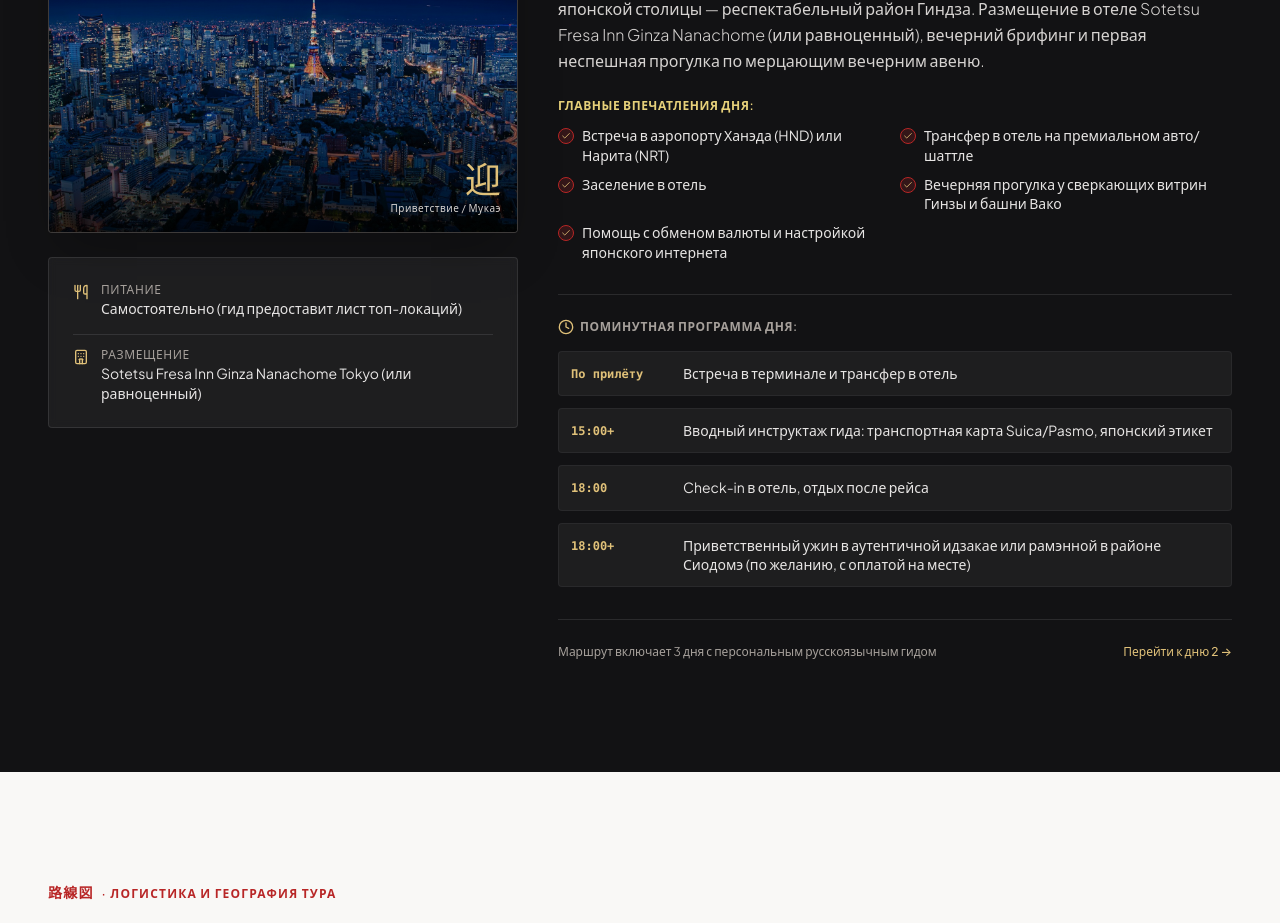
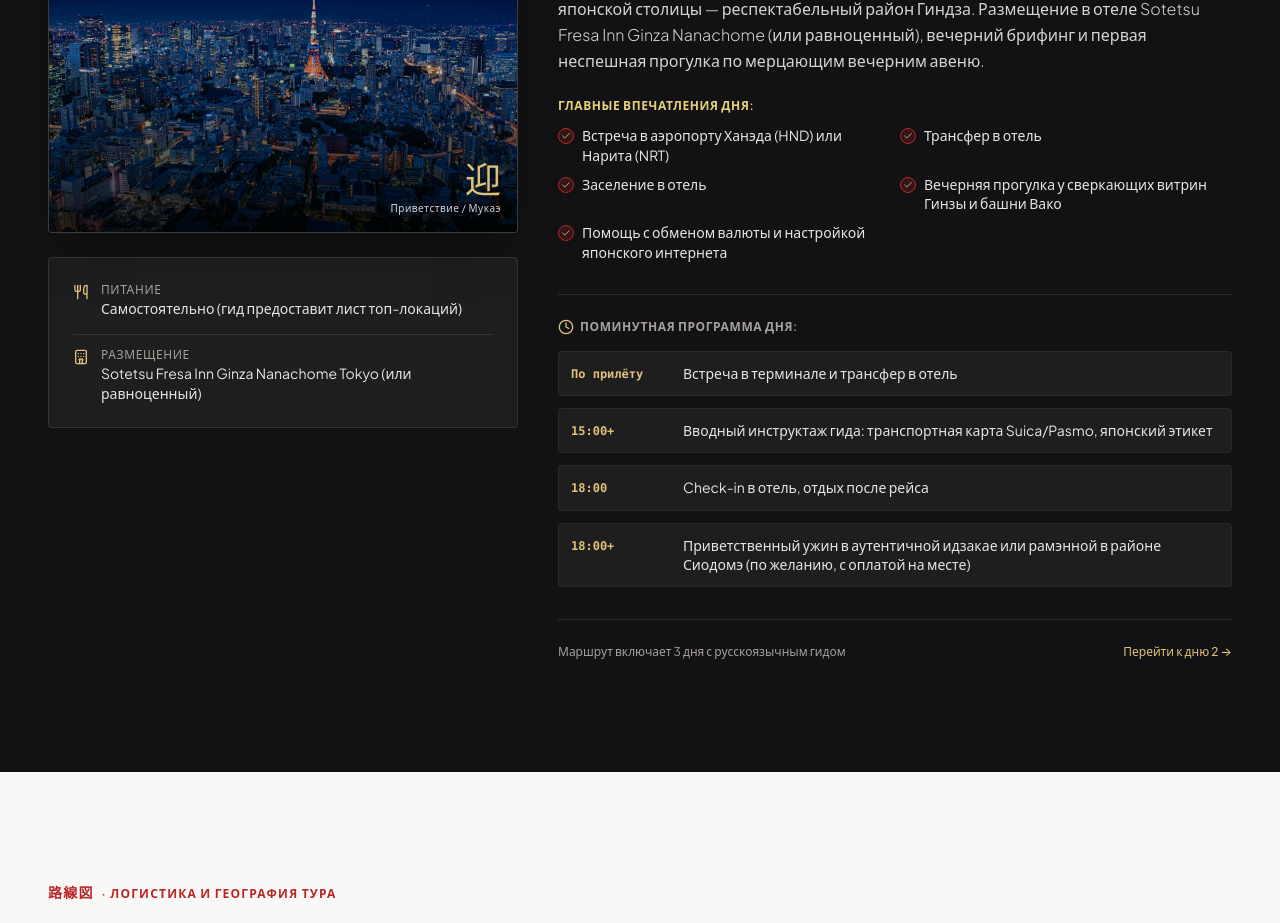
Before and after one commit to alexeyinjapan/pacific, a React (Vite) app: page / in a window 1280 px wide. Shown: the part 2720-3643 px from the top of the page. Built offline with nearby package versions, Linux system fonts and the light colour scheme; no server answers.

Commit message:
chore: refine itinerary descriptions and hotel info
Simplify guide description, update transfer details, and clarify hotel information in tour data.

```diff
--- a/src/components/Itinerary.tsx
+++ b/src/components/Itinerary.tsx
@@ -193,7 +193,7 @@ export const Itinerary: React.FC = () => {
             {/* Quick jump to next day button */}
             <div className="mt-8 pt-6 border-t border-white/10 flex items-center justify-between">
               <span className="text-xs text-stone-400">
-                Маршрут включает 3 дня с персональным русскоязычным гидом
+                Маршрут включает 3 дня с русскоязычным гидом
               </span>
               <button
                 onClick={() => setActiveDayIndex((prev) => (prev < TOUR_DAYS.length - 1 ? prev + 1 : 0))}
--- a/src/data/tourData.ts
+++ b/src/data/tourData.ts
@@ -48,7 +48,7 @@ export const TOUR_DAYS: DayItinerary[] = [
     description: "Ваше погружение в Японию начинается с момента приземления. Трансфер в сердце японской столицы — респектабельный район Гиндза. Размещение в отеле Sotetsu Fresa Inn Ginza Nanachome  (или равноценный), вечерний брифинг и первая неспешная прогулка по мерцающим вечерним авеню.",
     highlights: [
       "Встреча в аэропорту Ханэда (HND) или Нарита (NRT)",
-      "Трансфер в отель на премиальном авто/шаттле",
+      "Трансфер в отель",
       "Заселение в отель ",
       "Вечерняя прогулка у сверкающих витрин Гинзы и башни Вако",
       "Помощь с обменом валюты и настройкой японского интернета"
@@ -87,7 +87,7 @@ export const TOUR_DAYS: DayItinerary[] = [
       { time: "17:00 - 18:30", activity: "Площадь Императорского дворца Кокё и крыша Ginza SIX с видом на город" }
     ],
     meals: "Завтрак в отеле (шведский стол)",
-    hotel: "Sotetsu Fresa Inn Ginza Nanachome (Токио)",
+    hotel: "Sotetsu Fresa Inn Ginza Nanachome Tokyo (или равноценный)",
     image: heroImg
   },
   {
```
